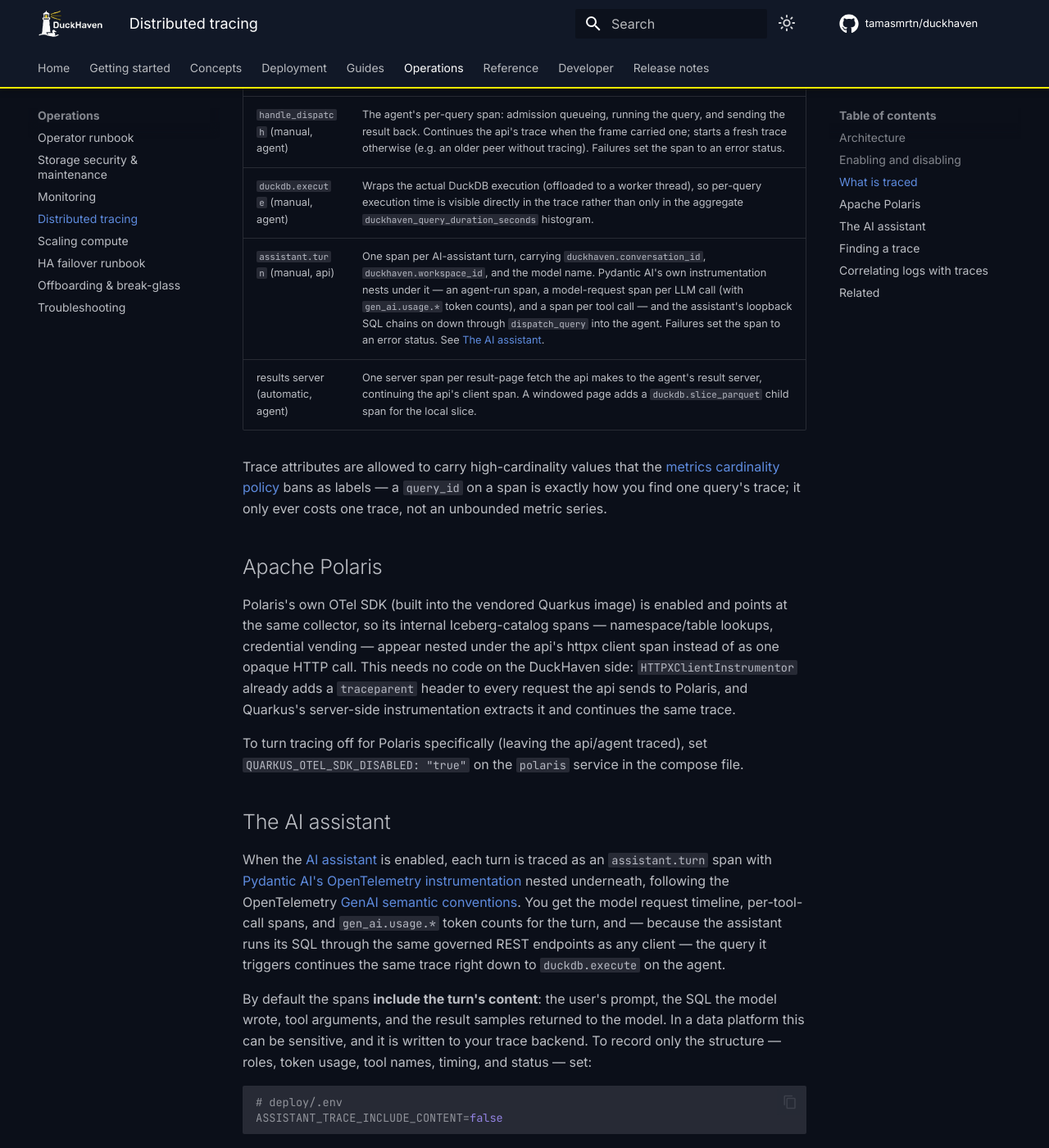
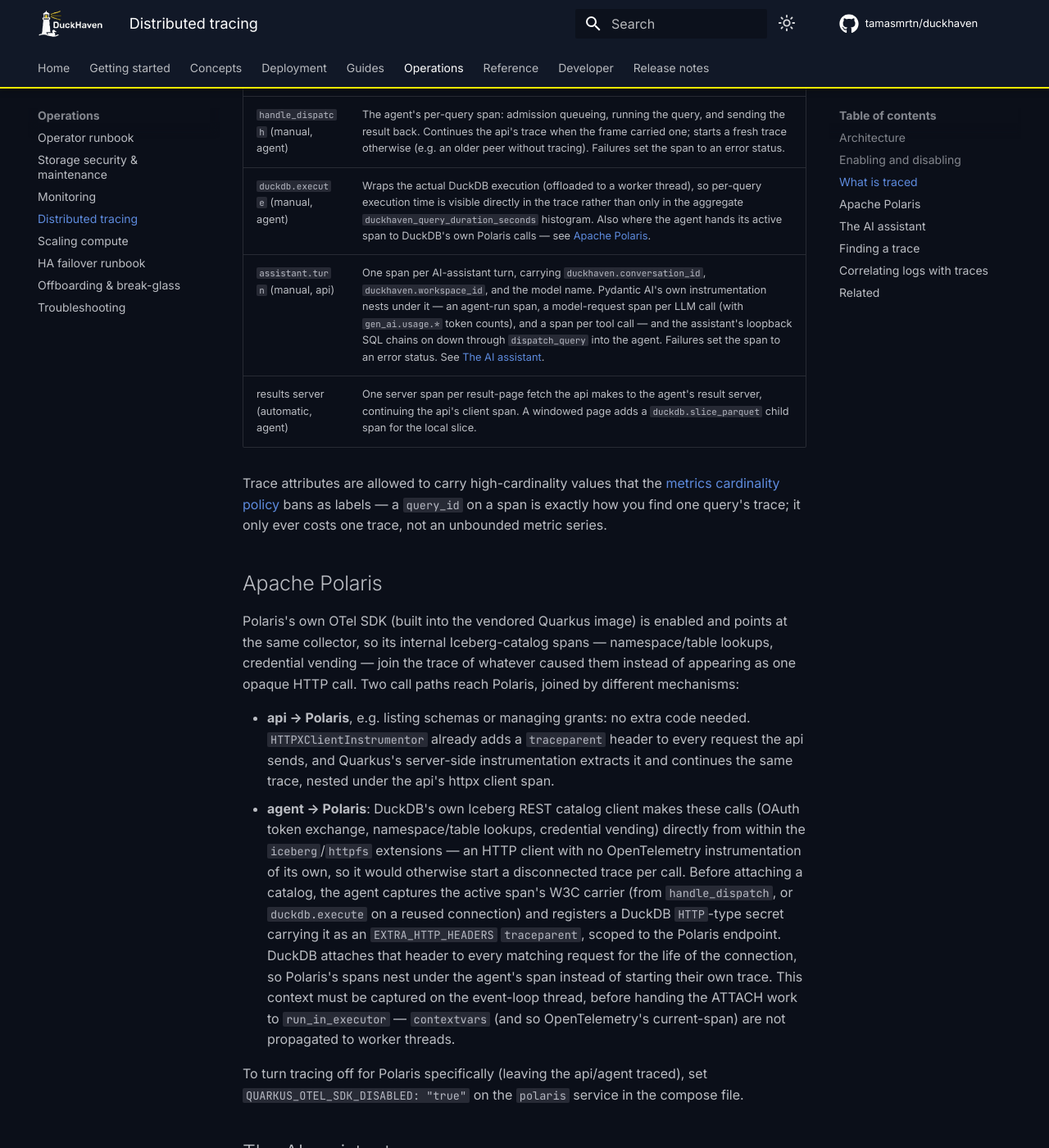
Before and after one commit to tamasmrtn/duckhaven, an MkDocs documentation site: the page built from docs/operations/tracing.md, in a window 1280 px wide and 1400 px high, scrolled down 1943 px. Shown: the whole window at 82% size. Built offline with MkDocs 1.6.1 and Material for MkDocs 9.7.7, drawn with Linux system fonts in a browser that asks for light colours; comment, search, counter and statistics services are not loaded.

Commit message:
Document the Polaris trace-header propagation mechanism
Explains the two paths that reach Polaris (api httpx vs. agent DuckDB
REST client) and the scoped HTTP secret the agent registers to bridge
the second one, since it can't rely on HTTPXClientInstrumentor like
the first.

```diff
--- a/docs/operations/tracing.md
+++ b/docs/operations/tracing.md
@@ -62,7 +62,7 @@
 | SQLAlchemy (automatic) | A span per database statement, with the SQL as an attribute. |
 | `dispatch_query` (manual, api) | Wraps handing a query to an agent over the WebSocket control channel. Its W3C trace context rides inside the `DISPATCH_QUERY` frame so the agent's span below continues the same trace instead of starting a new one. Carries `duckhaven.origin` (`interactive` for a user's query, or the schedule/maintenance origin) so automated runs are distinguishable from clicks. |
 | `handle_dispatch` (manual, agent) | The agent's per-query span: admission queueing, running the query, and sending the result back. Continues the api's trace when the frame carried one; starts a fresh trace otherwise (e.g. an older peer without tracing). Failures set the span to an error status. |
-| `duckdb.execute` (manual, agent) | Wraps the actual DuckDB execution (offloaded to a worker thread), so per-query execution time is visible directly in the trace rather than only in the aggregate `duckhaven_query_duration_seconds` histogram. |
+| `duckdb.execute` (manual, agent) | Wraps the actual DuckDB execution (offloaded to a worker thread), so per-query execution time is visible directly in the trace rather than only in the aggregate `duckhaven_query_duration_seconds` histogram. Also where the agent hands its active span to DuckDB's own Polaris calls — see [Apache Polaris](#apache-polaris). |
 | `assistant.turn` (manual, api) | One span per AI-assistant turn, carrying `duckhaven.conversation_id`, `duckhaven.workspace_id`, and the model name. Pydantic AI's own instrumentation nests under it — an agent-run span, a model-request span per LLM call (with `gen_ai.usage.*` token counts), and a span per tool call — and the assistant's loopback SQL chains on down through `dispatch_query` into the agent. Failures set the span to an error status. See [The AI assistant](#the-ai-assistant). |
 | results server (automatic, agent) | One server span per result-page fetch the api makes to the agent's result server, continuing the api's client span. A windowed page adds a `duckdb.slice_parquet` child span for the local slice. |
 
@@ -73,10 +73,21 @@
 ## Apache Polaris
 
 Polaris's own OTel SDK (built into the vendored Quarkus image) is enabled and points at the same collector, so its
-internal Iceberg-catalog spans — namespace/table lookups, credential vending — appear nested under the api's httpx
-client span instead of as one opaque HTTP call. This needs no code on the DuckHaven side: `HTTPXClientInstrumentor`
-already adds a `traceparent` header to every request the api sends to Polaris, and Quarkus's server-side
-instrumentation extracts it and continues the same trace.
+internal Iceberg-catalog spans — namespace/table lookups, credential vending — join the trace of whatever caused them
+instead of appearing as one opaque HTTP call. Two call paths reach Polaris, joined by different mechanisms:
+
+- **api → Polaris**, e.g. listing schemas or managing grants: no extra code needed. `HTTPXClientInstrumentor` already
+  adds a `traceparent` header to every request the api sends, and Quarkus's server-side instrumentation extracts it and
+  continues the same trace, nested under the api's httpx client span.
+- **agent → Polaris**: DuckDB's own Iceberg REST catalog client makes these calls (OAuth token exchange,
+  namespace/table lookups, credential vending) directly from within the `iceberg`/`httpfs` extensions — an HTTP client
+  with no OpenTelemetry instrumentation of its own, so it would otherwise start a disconnected trace per call. Before
+  attaching a catalog, the agent captures the active span's W3C carrier (from `handle_dispatch`, or `duckdb.execute` on
+  a reused connection) and registers a DuckDB `HTTP`-type secret carrying it as an `EXTRA_HTTP_HEADERS` `traceparent`,
+  scoped to the Polaris endpoint. DuckDB attaches that header to every matching request for the life of the
+  connection, so Polaris's spans nest under the agent's span instead of starting their own trace. This context must be
+  captured on the event-loop thread, before handing the ATTACH work to `run_in_executor` — `contextvars` (and so
+  OpenTelemetry's current-span) are not propagated to worker threads.
 
 To turn tracing off for Polaris specifically (leaving the api/agent traced), set `QUARKUS_OTEL_SDK_DISABLED: "true"`
 on the `polaris` service in the compose file.
```
